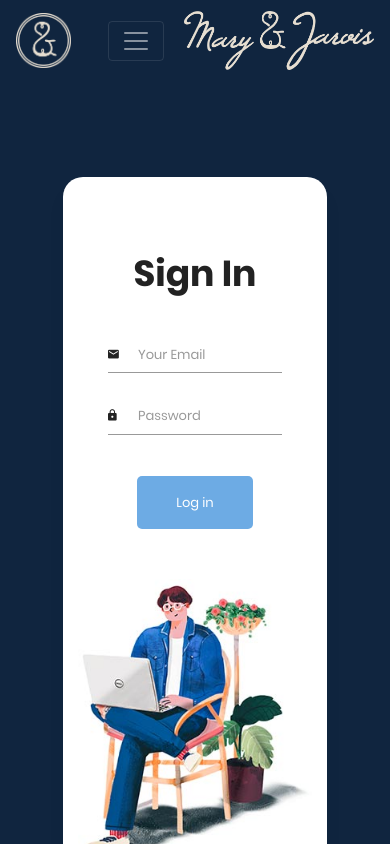
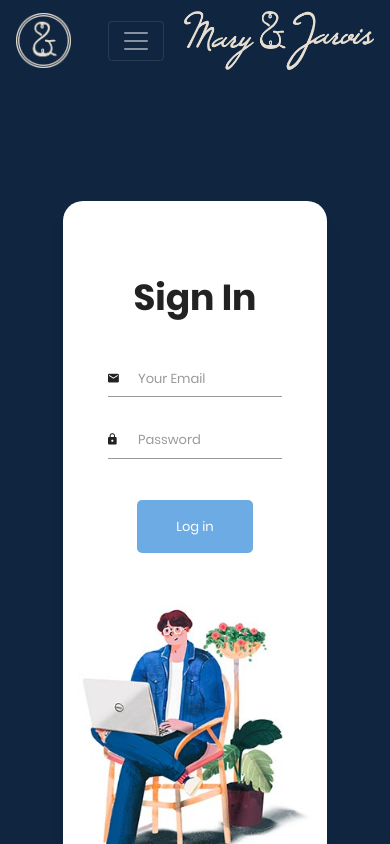
Before and after one commit to Antwan44/netlify_vuejs_ecp, a Vue app in the folder vuejs_project/: page / in a window 390 px wide. Shown: the top 844 px of the page. Built offline with nearby package versions, Linux system fonts and the light colour scheme.

Commit message:
modal responsive, and some css again

```diff
--- a/vuejs_project/src/views/Home.vue
+++ b/vuejs_project/src/views/Home.vue
@@ -29,7 +29,7 @@
 
 
 
-        <div class="column login p-5 pt-5" v-show="login_toggle">
+        <div class="column login p-5 pt-5 mb-5 mt-4" v-show="login_toggle">
         <div class="d-flex">
           <Login/>
         </div>
```
